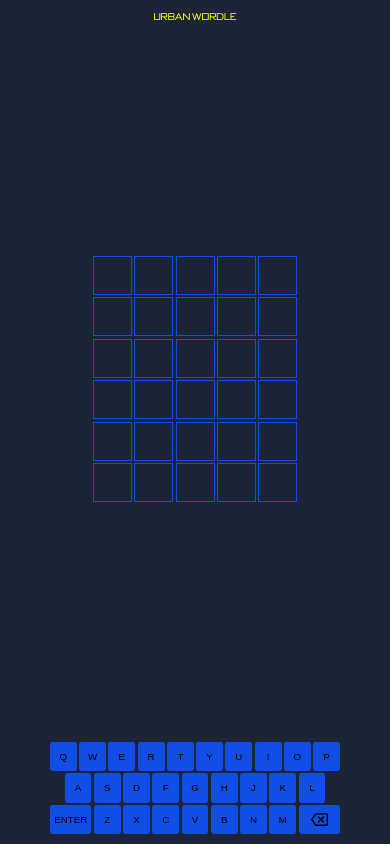
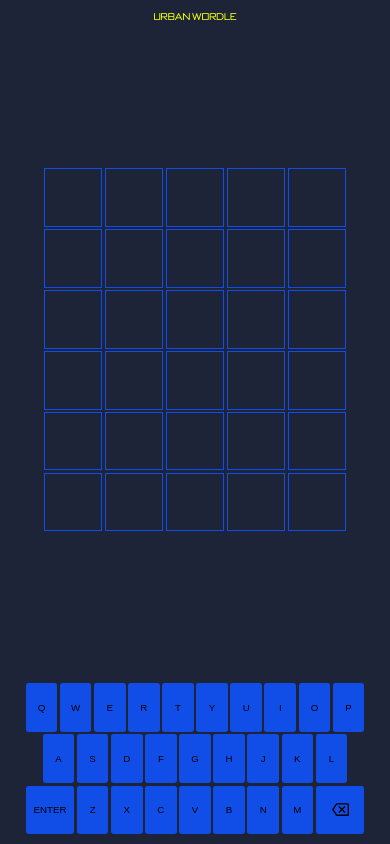
Before and after one commit to DevonDiv/urban-wordle, a plain HTML site: page index.html in a window 390 px wide. Drawn offline with Linux system fonts and the light colour scheme; no server answers.

Commit message:
Added media css for 510px max width

```diff
--- a/index.html
+++ b/index.html
@@ -3,7 +3,7 @@
 <head>
     <meta charset="UTF-8">
     <meta http-equiv="X-UA-Compatible" content="IE=edge">
-    <meta name="viewport" content="width=device-width, initial-scale=1.0">
+    <meta name="viewport" content="width=device-width, initial-scale=1.0, maximum-scale=1.0, user-scalable=0">
     <link rel="stylesheet" href="styles.css">
     <link rel="stylesheet" href="BankGothicFont/font.css">
     <script src="script.js" defer></script>
--- a/styles.css
+++ b/styles.css
@@ -214,3 +214,16 @@ body {
 .alert.hide {
     opacity: 0;
 }
+
+
+@media screen and (max-width: 510px) {
+    .keyboard {
+        grid-template-columns: repeat(20, minmax(auto, 1.5em));
+        grid-auto-rows: 5em;
+    }
+
+    .guess-grid {
+        grid-template-columns: repeat(5, 6em);
+        grid-template-rows: repeat(6, 6em);
+    }
+}
```
